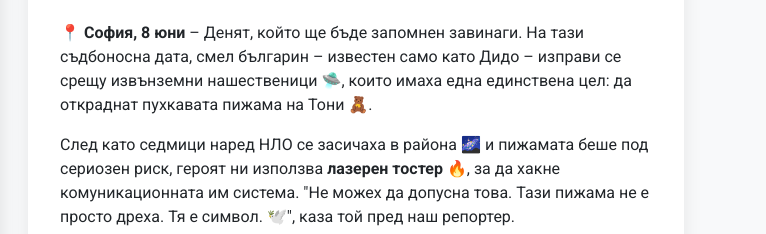
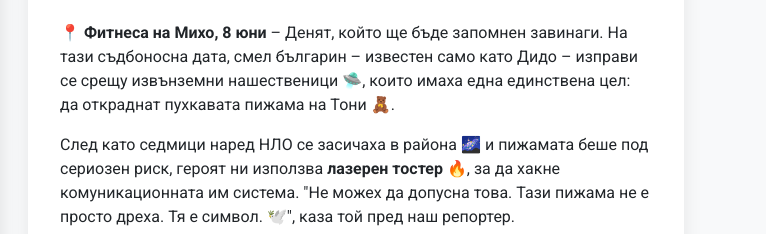
Before and after one commit to Deyan2306/discord-analytics, a plain HTML site: page news_page.html in a window 1280 px wide. Shown: the part 409-643 px from the top of the page, 514-1280 px from the left. Drawn offline with nearby package versions, Linux system fonts and the light colour scheme.

Commit message:
Update news_page.html

```diff
--- a/news_page.html
+++ b/news_page.html
@@ -166,7 +166,7 @@
 
     <article class="article">
       <h2>🦸‍♂️ Героичен акт: Дидо спаси пижамата на Тони от извънземно нашествие</h2>
-      <p><strong>📍 София, 8 юни</strong> – Денят, който ще бъде запомнен завинаги. На тази съдбоносна дата, смел българин – известен само като Дидо – изправи се срещу извънземни нашественици 🛸, които имаха една единствена цел: да откраднат пухкавата пижама на Тони 🧸.</p>
+      <p><strong>📍 Фитнеса на Михо, 8 юни</strong> – Денят, който ще бъде запомнен завинаги. На тази съдбоносна дата, смел българин – известен само като Дидо – изправи се срещу извънземни нашественици 🛸, които имаха една единствена цел: да откраднат пухкавата пижама на Тони 🧸.</p>
 
       <p>След като седмици наред НЛО се засичаха в района 🌌 и пижамата беше под сериозен риск, героят ни използва <strong>лазерен тостер</strong> 🔥, за да хакне комуникационната им система. "Не можех да допусна това. Тази пижама не е просто дреха. Тя е символ. 🕊️", каза той пред наш репортер.</p>
 
```
